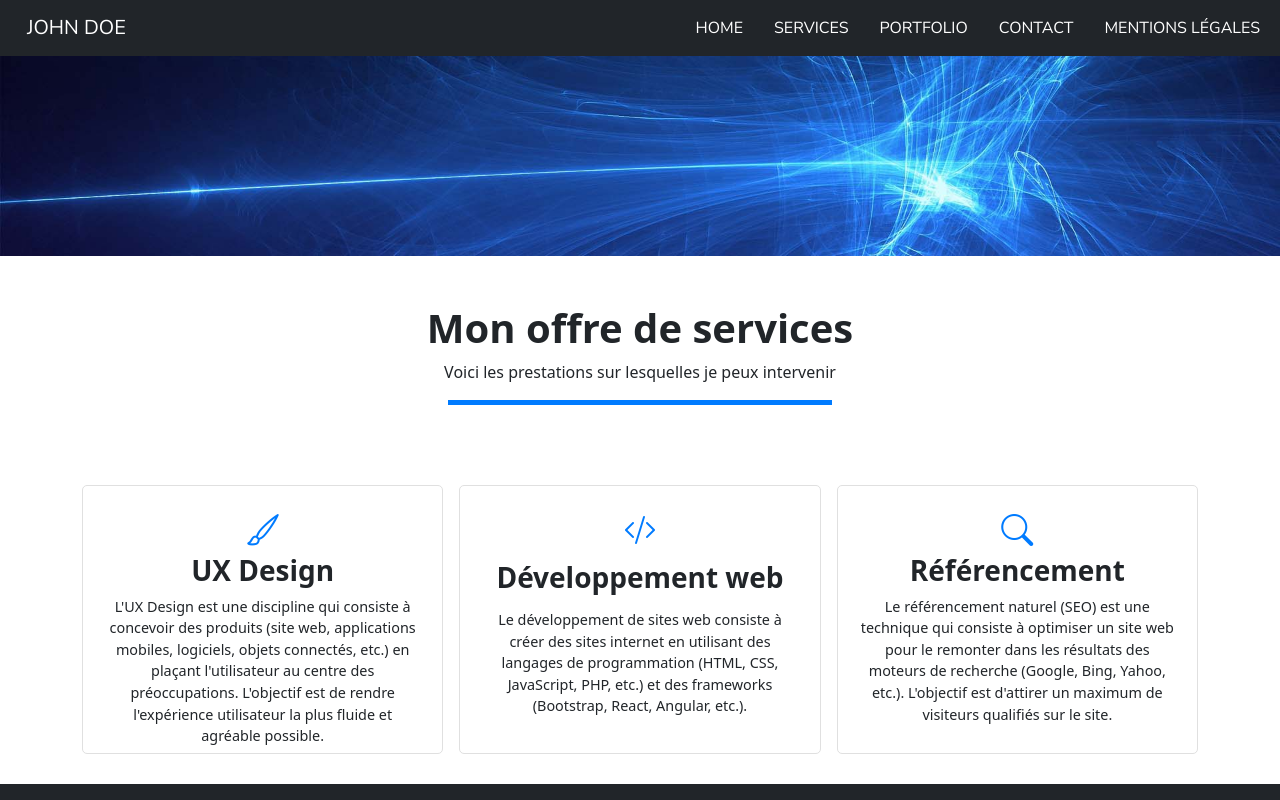
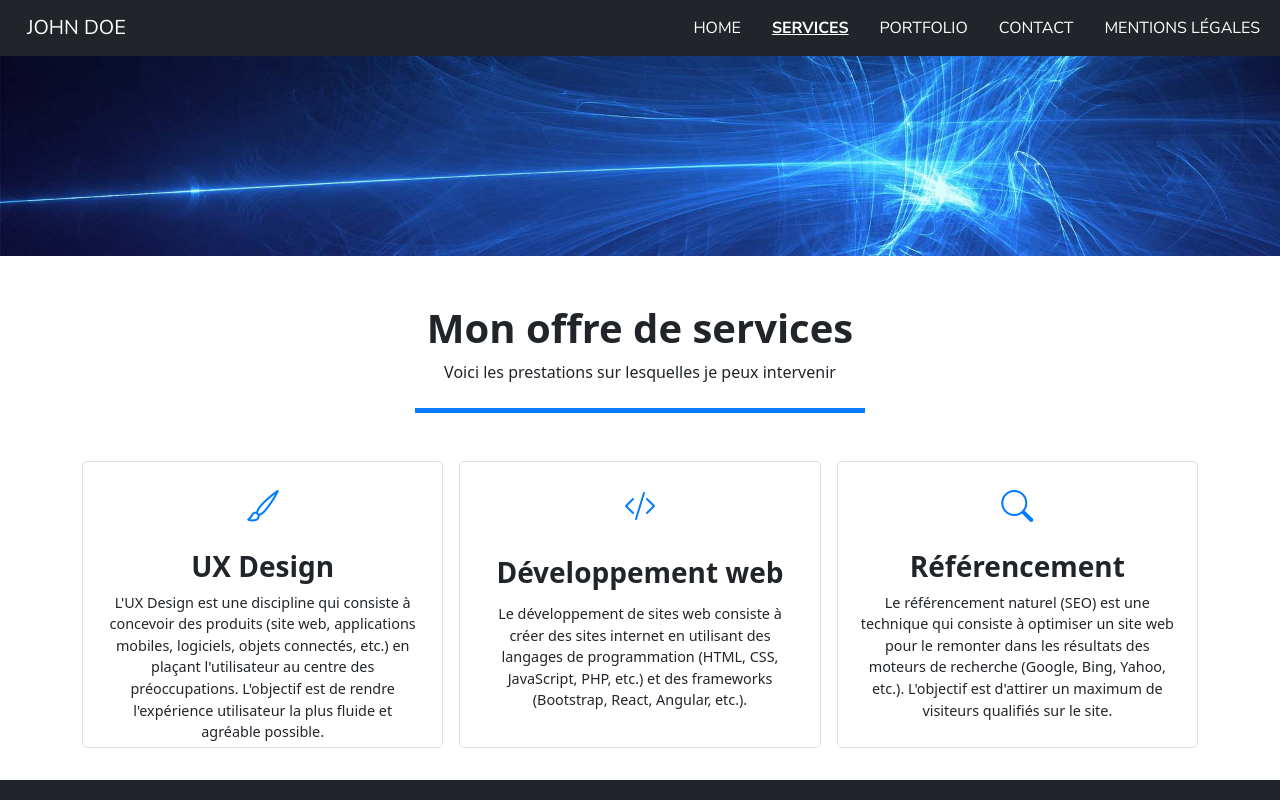
Before and after one commit to Prin0u/devoir-portfolio-reactjs, a React (Create React App) app: page /Services in a window 1280 px wide. Shown: the top 800 px of the page. Built offline with nearby package versions, Linux system fonts and the light colour scheme.

Commit message:
Corrections de style et finition de la page services

```diff
--- a/src/components/Navbar.jsx
+++ b/src/components/Navbar.jsx
@@ -1,4 +1,4 @@
-import { Link } from "react-router-dom";
+import { NavLink } from "react-router-dom";
 import "./css/Navbar.scss";
 import "bootstrap/dist/css/bootstrap.min.css";
 import "bootstrap/dist/js/bootstrap.bundle.min";
@@ -7,9 +7,9 @@ const Navbar = () => {
   return (
     <nav className="navbar navbar-expand-lg navbar-dark bg-dark">
       <div className="container-fluid">
-        <Link className="navbar-brand" to="/">
+        <NavLink className="navbar-brand" to="/">
           John Doe
-        </Link>
+        </NavLink>
         <button
           className="navbar-toggler"
           type="button"
@@ -24,29 +24,54 @@ const Navbar = () => {
         <div className="collapse navbar-collapse" id="navbarNav">
           <ul className="navbar-nav ms-auto">
             <li className="nav-item">
-              <Link className="nav-link" to="/">
+              <NavLink
+                className={({ isActive }) =>
+                  isActive ? "nav-link active" : "nav-link"
+                }
+                to="/"
+              >
                 Home
-              </Link>
+              </NavLink>
             </li>
             <li className="nav-item">
-              <Link className="nav-link" to="/services">
+              <NavLink
+                className={({ isActive }) =>
+                  isActive ? "nav-link active" : "nav-link"
+                }
+                to="/services"
+              >
                 Services
-              </Link>
+              </NavLink>
             </li>
             <li className="nav-item">
-              <Link className="nav-link" to="/portfolio">
+              <NavLink
+                className={({ isActive }) =>
+                  isActive ? "nav-link active" : "nav-link"
+                }
+                to="/portfolio"
+              >
                 Portfolio
-              </Link>
+              </NavLink>
             </li>
             <li className="nav-item">
-              <Link className="nav-link" to="/contact">
+              <NavLink
+                className={({ isActive }) =>
+                  isActive ? "nav-link active" : "nav-link"
+                }
+                to="/contact"
+              >
                 Contact
-              </Link>
+              </NavLink>
             </li>
             <li className="nav-item">
-              <Link className="nav-link" to="/legalnotice">
+              <NavLink
+                className={({ isActive }) =>
+                  isActive ? "nav-link active" : "nav-link"
+                }
+                to="/legalnotice"
+              >
                 Mentions légales
-              </Link>
+              </NavLink>
             </li>
           </ul>
         </div>
--- /dev/null
+++ b/src/components/Separator.jsx
@@ -0,0 +1,21 @@
+import React from "react";
+
+const Separator = ({
+  width = "100%",
+  color = "#007bff",
+  height = "5px",
+  margin = "1rem 0 2rem 0",
+}) => {
+  const style = {
+    width,
+    backgroundColor: color,
+    height,
+    border: "none",
+    opacity: 1,
+    margin,
+  };
+
+  return <hr className="separator" style={style} />;
+};
+
+export default Separator;
--- a/src/components/css/Home.scss
+++ b/src/components/css/Home.scss
@@ -54,15 +54,14 @@ h1 {
   width: 100%;
   max-width: 1000px;
 }
-
-.separation-bleue {
-  border: none;
-  height: 3px;
-  width: 100%;
-  background-color: #007bff;
-  opacity: 1;
-  margin: 1rem 0 2rem 0;
-}
+// .separation-bleue {
+//   border: none;
+//   height: 3px;
+//   width: 100%;
+//   background-color: #007bff;
+//   opacity: 1;
+//   margin: 1rem 0 2rem 0;
+// }
 .partie-gauche {
   font-size: 0.7rem;
 }
--- a/src/components/css/Navbar.scss
+++ b/src/components/css/Navbar.scss
@@ -1,8 +1,8 @@
 @import url("https://fonts.googleapis.com/css2?family=Nunito+Sans:wght@400;700&display=swap");
 
 .navbar {
-  font-family: "Nunito sans", sans-serif;
   background-color: black;
+  font-family: "Nunito Sans", sans-serif;
 }
 
 .navbar-brand {
@@ -11,22 +11,23 @@
 }
 
 .navbar-nav .nav-link {
-  font-family: "Nunito Sans", sans-serif;
   font-weight: 400;
   color: white;
   text-decoration: none;
   text-transform: uppercase;
   margin-left: 15px;
-  &:hover {
-    filter: brightness(85%);
-    text-decoration: underline;
-  }
-  &:active {
-    text-decoration: underline;
-    font-weight: bold;
-  }
 }
 
-.navbar-toggler-icon {
-  background-color: black;
+.navbar-nav .nav-link:hover {
+  filter: brightness(85%);
+  text-decoration: underline;
+  font-weight: bold;
 }
+.navbar-nav .nav-link:active {
+  text-decoration: underline;
+  font-weight: bold;
+}
+.navbar-nav .nav-link.active {
+  text-decoration: underline;
+  font-weight: bold;
+}
--- a/src/components/css/Services.scss
+++ b/src/components/css/Services.scss
@@ -1,17 +1,20 @@
 @import url("https://fonts.googleapis.com/css2?family=Nunito+Sans:wght@400;700&display=swap");
 
-.separation-bleue {
-  border: none;
-  height: 5px;
-  width: 30%;
-  background-color: #007bff;
-  opacity: 1;
-  margin: 1rem 0 2rem 0;
-}
+// .separation-bleue {
+//   border: none;
+//   height: 5px;
+//   width: 100%;
+//   background-color: #007bff;
+//   opacity: 1;
+//   margin: 1rem 0 2rem 0;
+// }
 
 .title {
   font-family: "Nunito Sans" sans-serif;
   font-weight: 600;
+}
+.separator {
+  margin-top: 2rem;
 }
 .services {
   display: flex;
@@ -21,10 +24,10 @@
 }
 .service-box {
   display: flex;
-  flex-direction: column; /* Pour que le contenu s'étale verticalement */
-  justify-content: space-between; /* Aligne les éléments de façon uniforme */
+  flex-direction: column;
+  justify-content: space-between;
   padding: 20px;
-  height: 90%; /* S'assure que la boîte prend toute la hauteur disponible */
+  height: 90%;
   font-size: 0.9rem;
   border: 1px solid #e0e0e0;
   border-radius: 5px;
--- a/src/pages/Home.jsx
+++ b/src/pages/Home.jsx
@@ -1,5 +1,6 @@
 import React from "react";
 import "../components/css/Home.scss";
+import Separator from "../components/Separator";
 
 function Home() {
   return (
@@ -26,7 +27,7 @@ function Home() {
         <div className="row contenu-partie-basse">
           <div className="col-md-6 partie-gauche px-4">
             <h2>A propos</h2>
-            <hr className="separation-bleue" />
+            <Separator />
             <img
               src="/images/john-doe-about.jpg"
               alt="Portrait de John Doe"
@@ -53,7 +54,7 @@ function Home() {
           </div>
           <div className="col-md-6 partie-droite px-4">
             <h2>Mes compétences</h2>
-            <hr className="separation-bleue" />
+            <Separator />
             <div className="competence-bar">
               <div className="competence-item">
                 <label>HTML5 90%</label>
--- a/src/pages/Services.jsx
+++ b/src/pages/Services.jsx
@@ -1,5 +1,6 @@
 import React from "react";
 import "../components/css/Services.scss";
+import Separator from "../components/Separator";
 
 function Services() {
   return (
@@ -11,10 +12,10 @@ function Services() {
           className="img-fluid"
         />
         <h1 className="title text-center mt-5">Mon offre de services</h1>
-        <p className="text-center">
+        <p className="text-center mb-4">
           Voici les prestations sur lesquelles je peux intervenir
         </p>
-        <hr className="mx-auto separation-bleue" />
+        <Separator margin="auto" width="450px" />
       </section>
 
       <section>
@@ -24,7 +25,11 @@ function Services() {
               <div className="services service-box text-center">
                 <i
                   className="bi bi-brush"
-                  style={{ fontSize: "2rem", color: "#007bff" }}
+                  style={{
+                    fontSize: "2rem",
+                    color: "#007bff",
+                    marginBottom: "20px",
+                  }}
                 ></i>
                 <h3 className="title">UX Design</h3>
                 <p>
@@ -40,7 +45,11 @@ function Services() {
               <div className="services service-box text-center">
                 <i
                   className="bi bi-code-slash"
-                  style={{ fontSize: "2rem", color: "#007bff" }}
+                  style={{
+                    fontSize: "2rem",
+                    color: "#007bff",
+                    marginBottom: "20px",
+                  }}
                 ></i>
 
                 <h3 className="title">Développement web</h3>
@@ -56,7 +65,11 @@ function Services() {
               <div className="services service-box text-center">
                 <i
                   className="bi bi-search"
-                  style={{ fontSize: "2rem", color: "#007bff" }}
+                  style={{
+                    fontSize: "2rem",
+                    color: "#007bff",
+                    marginBottom: "20px",
+                  }}
                 />
                 <h3 className="title">Référencement</h3>
                 <p>
```
